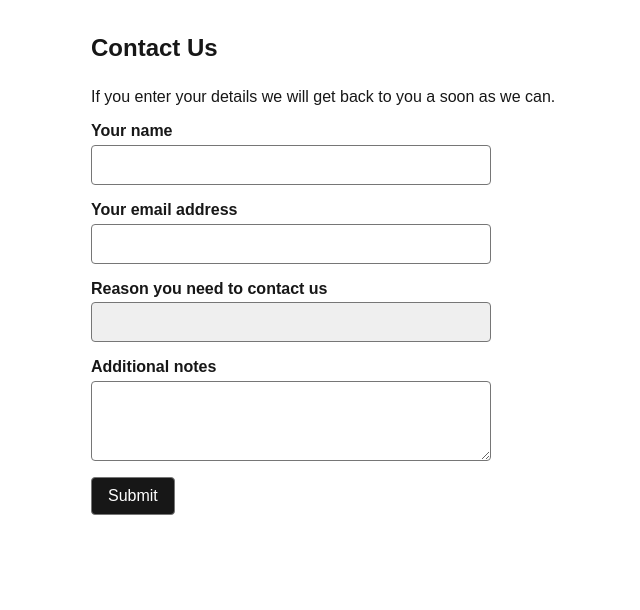
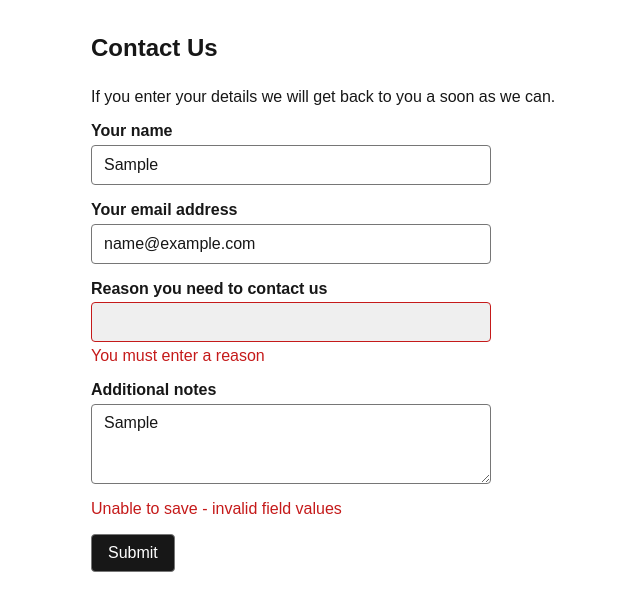
Before and after one commit to dougjasper2013/forms, a Next.js app: page / in a window 1280 px wide. Both pictures are taken after typing "Sample", "name@example.com", "Sample" into the empty fields and a click on the button "Submit". Shown: the top 610 px of the page, without its empty margins (281-921 px from the left). Built offline with nearby package versions, Linux system fonts and the light colour scheme.

Commit message:
UseActionState Version

```diff
--- a/src/components/ContactForm.tsx
+++ b/src/components/ContactForm.tsx
@@ -1,37 +1,42 @@
 'use client';
-// import { useRouter } from 'next/navigation';
+import { useActionState } from 'react';
 import { insertContact } from '@/data/insertContact';
-import { Contact } from '@/data/schema';
 
 export function ContactForm() {
-  // const { push } = useRouter();
-//   async function handleAction(
-//     formData: FormData,
-//   ) {
-//     const contact = Object.fromEntries(
-//       formData,
-//     ) as Contact;
-//     const response = await fetch('api', {
-//       method: 'POST',
-//       body: JSON.stringify(contact),
-//     });
-//     if (!response.ok) {
-//       console.error('Something went wrong');
-//       return;
-//     }
-//     push(
-//       '/thanks/?name=' +
-//         encodeURIComponent(contact.name),
-//     );
-//   }
+  const [
+    { ok, error, errors, formData },
+    formAction,
+    isPending,
+  ] = useActionState(insertContact, {
+    ok: false,
+    error: '',
+    errors: {
+      name: null,
+      email: null,
+      reason: null,
+    },
+    formData: new FormData(),
+  });
+
   return (
-    <form action={insertContact}>
+    <form action={formAction}>
       <div className="field">
         <label htmlFor="name">Your name</label>
         <input
           type="text"
           id="name"
           name="name"
+          defaultValue={
+            (formData.get('name') ?? '') as string
+          }
+          aria-invalid={
+            errors.name ? 'true' : 'false'
+          }
+          aria-describedby="name-error"
+        />
+        <FieldError
+          serverError={errors.name}
+          errorId="name-error"
         />
       </div>
       <div className="field">
@@ -42,13 +47,36 @@ export function ContactForm() {
           type="email"
           id="email"
           name="email"
+          defaultValue={
+            (formData.get('email') ??
+              '') as string
+          }
+          aria-invalid={
+            errors.email ? 'true' : 'false'
+          }
+          aria-describedby="email-error"
+        />
+        <FieldError
+          serverError={errors.email}
+          errorId="email-error"
         />
       </div>
       <div className="field">
         <label htmlFor="reason">
           Reason you need to contact us
         </label>
-        <select id="reason" name="reason">
+        <select
+          id="reason"
+          name="reason"
+          defaultValue={
+            (formData.get('reason') ??
+              '') as string
+          }
+          aria-invalid={
+            errors.reason ? 'true' : 'false'
+          }
+          aria-describedby="reason-error"
+        >
           <option value=""></option>
           <option value="Support">Support</option>
           <option value="Feedback">
@@ -56,14 +84,52 @@ export function ContactForm() {
           </option>
           <option value="Other">Other</option>
         </select>
+        <FieldError
+          serverError={errors.reason}
+          errorId="reason-error"
+        />
       </div>
       <div className="field">
         <label htmlFor="notes">
           Additional notes
         </label>
-        <textarea id="notes" name="notes" />
+        <textarea
+          id="notes"
+          name="notes"
+          defaultValue={
+            (formData.get('notes') ??
+              '') as string
+          }
+        />
       </div>
-      <button type="submit">Submit</button>
+      {!ok && (
+        <p role="alert" className="error">
+          {error}
+        </p>
+      )}
+      {isPending && (
+        <p role="alert">Saving ...</p>
+      )}
+      <button type="submit" disabled={isPending}>
+        Submit
+      </button>
     </form>
   );
 }
+type Err = { message?: string } | null;
+function FieldError({
+  serverError,
+  errorId,
+}: {
+  serverError: Err;
+  errorId: string;
+}) {
+  if (!serverError) {
+    return null;
+  }
+  return (
+    <div id={errorId} role="alert">
+      {serverError.message}
+    </div>
+  );
+}
--- a/src/data/insertContact.ts
+++ b/src/data/insertContact.ts
@@ -6,20 +6,42 @@ import {
 } from '@libsql/client';
 import { redirect } from 'next/navigation';
 import { contactSchema } from './schema';
+import { z } from 'zod';
+
+type Err = { message: string };
+type FieldErrors = {
+  name: Err | null;
+  email: Err | null;
+  reason: Err | null;
+};
+type ActionState = {
+  ok: boolean;
+  error: string;
+  formData: FormData;
+  errors: FieldErrors;
+};
 
 export async function insertContact(
+  previousState: ActionState,
   formData: FormData,
 ) {
   const parsedResult = contactSchema.safeParse(
     Object.fromEntries(formData),
   );
   if (!parsedResult.success) {
-    return;
+    return {
+      ok: false,
+      error:
+        'Unable to save - invalid field values',
+      errors: formatZodErrors(parsedResult.error),
+      formData,
+    };
   }
   const { name, email, reason, notes } =
     parsedResult.data;
   let client: Client | undefined;
   let ok = true;
+  let error = '';
   try {
     client = createClient({
       url: process.env.DB_URL ?? '',
@@ -30,6 +52,7 @@ export async function insertContact(
     });
   } catch {
     ok = false;
+    error = 'Problem saving form';
   }
   if (client) {
     client.close();
@@ -39,4 +62,42 @@ export async function insertContact(
       `/thanks/?name=${encodeURIComponent(name)}`,
     );
   }
+  return {
+    ok,
+    error,
+    formData,
+    errors: {
+      name: null,
+      email: null,
+      reason: null,
+    },
+  };
 }
+
+function formatZodErrors(error: z.ZodError) {
+  const formattedErrors: FieldErrors = {
+    name: null,
+    email: null,
+    reason: null,
+  };
+  for (const [key, value] of Object.entries(
+    error.flatten().fieldErrors,
+  )) {
+    if (Array.isArray(value)) {
+      if (key === 'name') {
+        formattedErrors.name = {
+          message: value[0],
+        };
+      } else if (key === 'email') {
+        formattedErrors.email = {
+          message: value[0],
+        };
+      } else if (key === 'reason') {
+        formattedErrors.reason = {
+          message: value[0],
+        };
+      }
+    }
+  }
+  return formattedErrors;
+}
```
Also changed, not shown: 1 other file (tests, documents, lock files or other folders).
